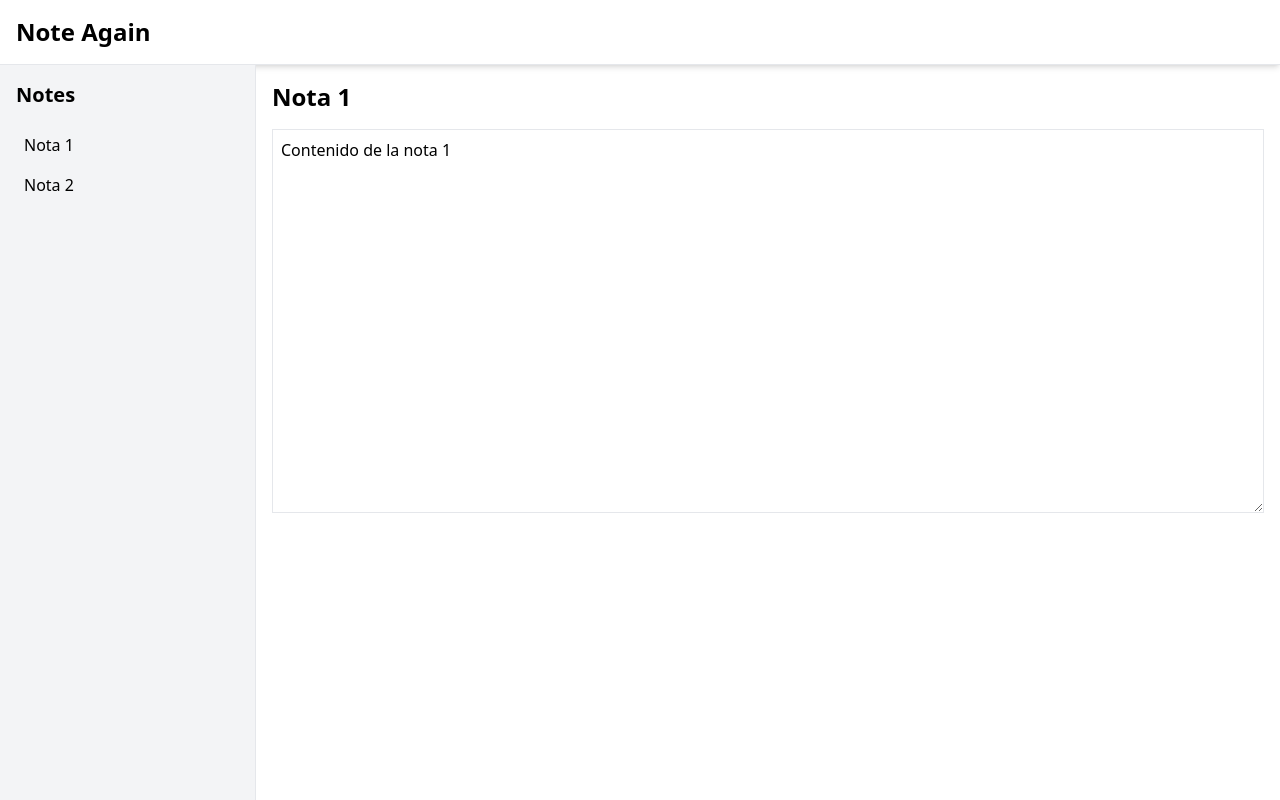
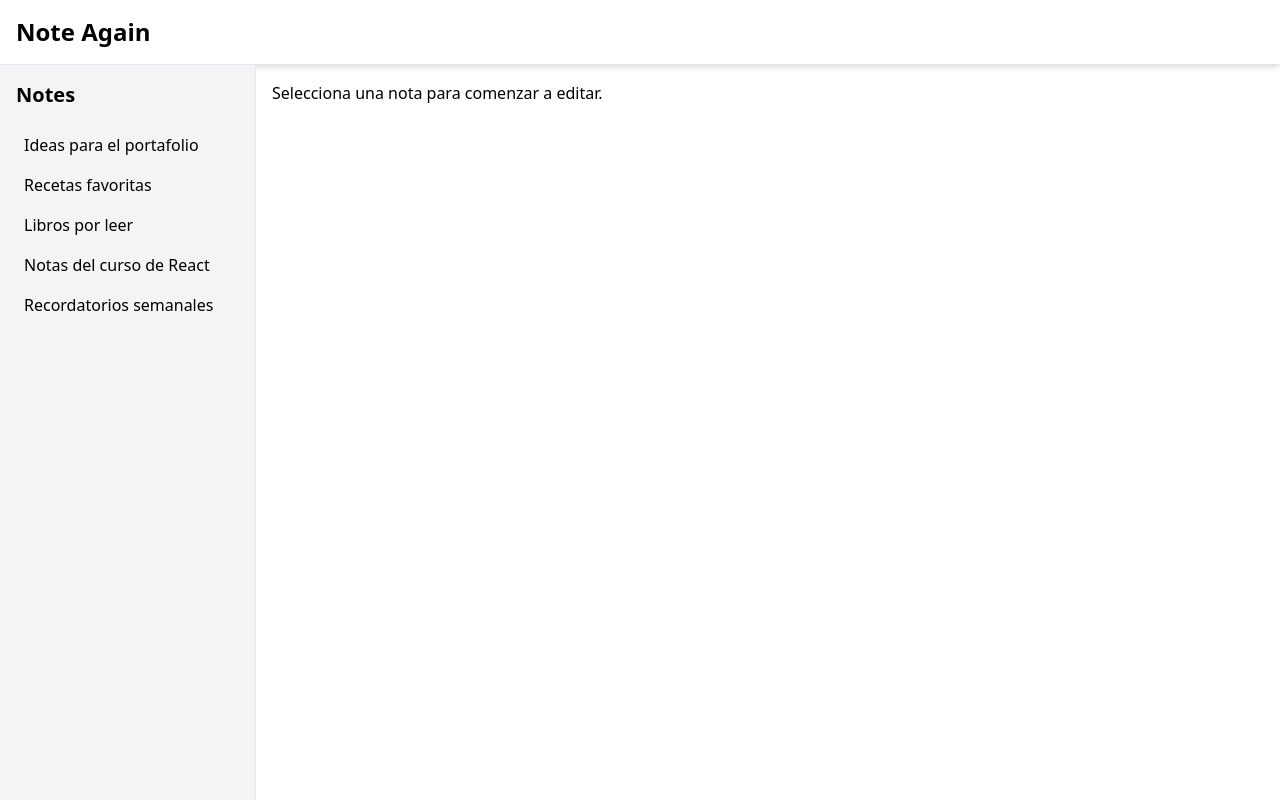
Before and after one commit to BrachoD/note-again, a React (Vite) app: page / in a window 1280 px wide. Built offline with nearby package versions, Linux system fonts and the light colour scheme.

Commit message:
04.24.25 Is posible to navigate between different notes in the note list. Now gotta work on add/eddit/delete notes.

```diff
--- a/src/App.jsx
+++ b/src/App.jsx
@@ -5,19 +5,22 @@ import Editor from "./components/Editor";
 
 
 function App() {
-  const mockNotes = [
-    { id: 1, title: "Nota 1", content: "Contenido de la nota 1" },
-    { id: 2, title: "Nota 2", content: "Contenido de la nota 2" },
-  ];
+  const [notes, setNotes] = useState([
+    { id: 1, title: "Ideas para el portafolio", content: "Agregar proyectos de React y una landing page personal." },
+    { id: 2, title: "Recetas favoritas", content: "Tacos al pastor, lasaña, y arroz con leche." },
+    { id: 3, title: "Libros por leer", content: "Clean Code, Atomic Habits, y El hombre en busca de sentido." },
+    { id: 4, title: "Notas del curso de React", content: "useState, useEffect, props, componentes y rutas." },
+    { id: 5, title: "Recordatorios semanales", content: "Lunes: revisar tareas. Viernes: actualizar Trello." }
+  ]);
 
-  const [selectedNote, setSelectedNote] = useState(mockNotes[0]);
+  const [selectedNote, setSelectedNote] = useState(null);
 
   return (
     <div className="h-screen flex flex-col">
       <Header />
       <div className="flex flex-1">
-        <Sidebar />
-        <Editor selectedNote={selectedNote} />
+        <Sidebar notes={notes} onSelectNote={setSelectedNote} />
+        <Editor selectedNote={selectedNote}/>
       </div>
     </div>
   );
--- a/src/components/Editor.jsx
+++ b/src/components/Editor.jsx
@@ -1,20 +1,15 @@
-import React from "react";
+function Editor({ selectedNote }) {
+    if (!selectedNote) {
+        return <div className="p-4">Selecciona una nota para comenzar a editar.</div>;
+    }
 
-const Editor = ({ selectedNote }) => {
     return (
         <div className="flex-1 p-4">
-            <input
-                className="w-full text-2xl font-bold mb-4"
-                value={selectedNote?.title || ""}
-                readOnly
-            />
-            <textarea
-                className="w-full h-96 border p-2"
-                value={selectedNote?.content || ""}
-                readOnly
-            />
+            <h2 className="text-xl font-bold mb-2">{selectedNote.title}</h2>
+            <p>{selectedNote.content}</p>
+            {/* Aquí irán campos para editar la nota */}
         </div>
     );
-};
+}
 
 export default Editor;
--- a/src/components/NoteList.jsx
+++ b/src/components/NoteList.jsx
@@ -1,11 +1,11 @@
-const NoteList = ({ notes, onSelect }) => {
+const NoteList = ({ notes, onSelectNote }) => {
     return (
         <ul>
             {notes.map((note) => (
                 <li
                     key={note.id}
                     className="p-2 cursor-pointer hover:bg-gray-200"
-                    onClick={() => onSelect(note)}
+                    onClick={() => onSelectNote(note)}
                 >
                     {note.title}
                 </li>
--- a/src/components/Sidebar.jsx
+++ b/src/components/Sidebar.jsx
@@ -1,21 +1,12 @@
 import React from "react";
 import NoteList from "./NoteList";
 
-const Sidebar = () => {
-    const mockNotes = [
-        { id: 1, title: "Nota 1", content: "Contenido de la nota 1" },
-        { id: 2, title: "Nota 2", content: "Contenido de la nota 2" },
-      ];
+const Sidebar = ({ notes, onSelectNote }) => {
 
     return (
         <aside className="w-64 bg-gray-100 h-full p-4 border-r">
             <h2 className="text-xl font-bold mb-4">Notes</h2>
-            {/* <ul>
-                <li className="mb-2">Nota 1</li>
-                <li className="mb-2">Nota 2</li>
-            </ul> */}
-
-            <NoteList notes={mockNotes}/>
+            <NoteList notes={notes} onSelectNote={onSelectNote}/>
         </aside>
     );
 };
```
